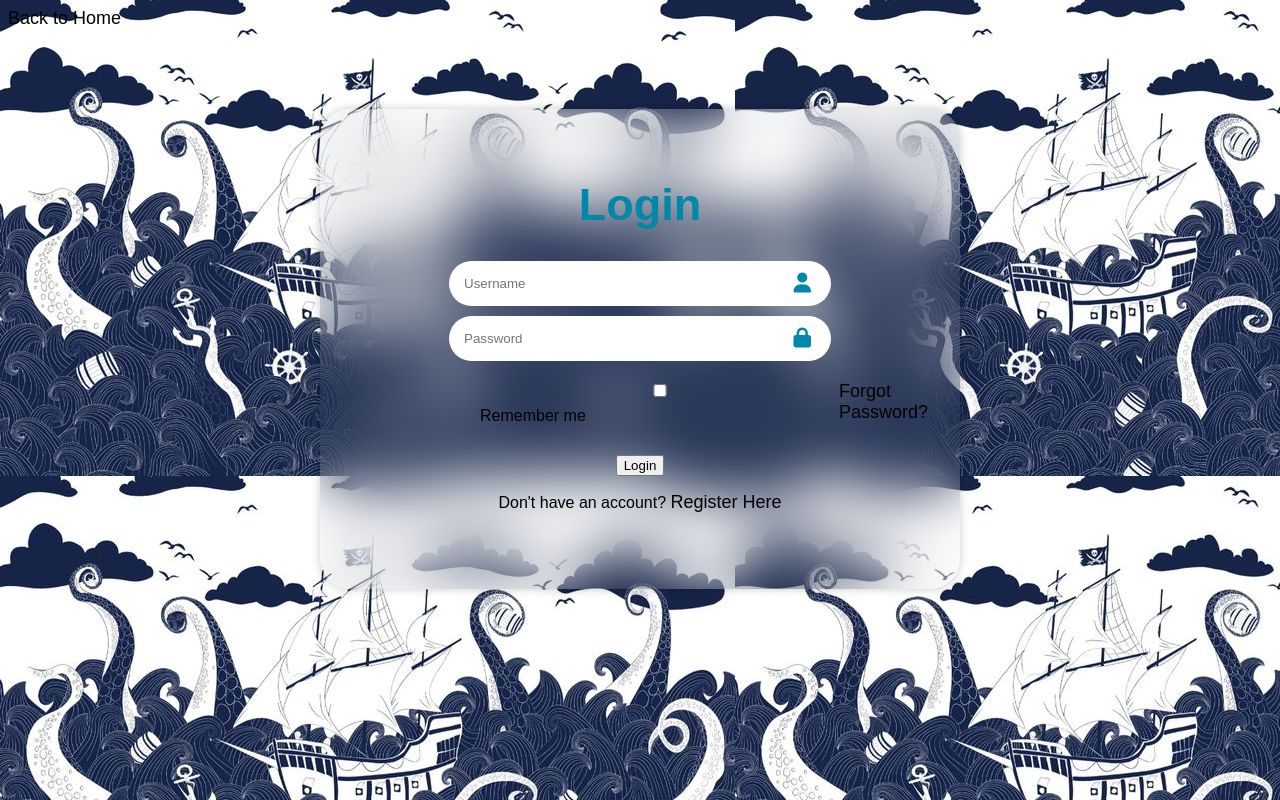
After one commit to kevinvlad03/GameHarbor, a PHP site: page /login.php in a window 1280 px wide. The commit adds this page. Run offline with PHP 8.4, Linux system fonts and the light colour scheme; some libraries are stand-ins or nearby versions.

Commit message:
Login page, initial login styling

```diff
--- a/Components/navbar.php
+++ b/Components/navbar.php
@@ -15,7 +15,7 @@
     <nav>
         <ul class="nav-links">
             <div class="login-register">
-                <li><a href="#">Login</a></li>
+                <li><a href="login.php">Login</a></li>
                 <li><a href="#">Register</a></li>
             </div>
         </ul>
--- /dev/null
+++ b/css/login.css
@@ -0,0 +1,77 @@
+body{
+    font-family: "PT Serif", sans-serif;
+    background-image: url(/Images/bgtest2.jpg);
+    overflow: hidden;
+}
+
+.login{
+    display: flex;
+    justify-content: center;
+}
+
+.card h1{
+    text-align: center;
+    font-size: 45px;
+    font-weight: 700;
+    color: #0088a9;
+
+}
+
+.card{
+    width: 40rem;
+    height: 30rem;
+    display: flex;
+    justify-content: center;
+    margin-top: 10vh;
+    border-radius: 30px;
+    box-shadow: 0 0 10px 0 rgba(0,0,0,0.2);
+    background-color: transparent;
+    /* background-color: rgba(0, 100, 124, 0.9); */
+    backdrop-filter: blur(30px);
+}
+
+.content{
+    position: relative;
+    display: flex;
+    justify-content: center;
+    flex-direction: column;
+    align-items: center;
+    margin-bottom: 20px;
+}
+
+input{
+    width: 22rem;
+    margin-bottom: 10px;
+    padding: 15px;
+    border-radius: 50px;
+    border: none;
+    outline: none;
+}
+
+input[type="submit"]{
+    padding: 10px;
+    background-color: #0088a9;
+    color: #fff;
+    cursor: pointer;
+}
+
+.content i{
+    position: absolute;
+    right:20px;
+    font-size: 20px;
+    color: #0088a9;
+    transform: translateY(60%);
+}
+
+.content i:hover{
+    color: #000;
+}
+
+.remember-forgot{
+    display: flex;
+    justify-content: space-between;
+
+    width: 20rem;
+    font-size: 16px;
+    margin: 10px 0px 30px 0px;
+}
--- /dev/null
+++ b/login.php
@@ -0,0 +1,51 @@
+<!DOCTYPE html>
+<html lang="en">
+
+<head>
+    <meta charset="UTF-8">
+    <meta name="viewport" content="width=device-width, initial-scale=1.0">
+    <title>Login</title>
+
+    <link href="css/login.css" rel="stylesheet">
+    <link href="css/navbar.css" rel="stylesheet">
+
+    <script src="https://kit.fontawesome.com/f5b71e78d1.js" crossorigin="anonymous"></script>
+
+
+</head>
+
+<body>
+    <a href="index.php">Back to Home</a>
+    <div class="login">
+        <div class="card">
+            <div class="content">
+                <h1>Login</h1>
+                <div class="username-input">
+                    <form action="login.php" method="post">
+                        <input type="text" name="username" placeholder="Username" id="username" required>
+                        <i class="fa fa-user"></i>
+                </div>
+                <div class="password-input">
+                    <input type="password" name="password" placeholder="Password" id="password" required>
+                    <i class="fa fa-lock"></i>
+                </div>
+                <div class="remember-forgot">
+                    <label><input type="checkbox" name="remember" id="remember">
+                        Remember me
+                    </label>
+                    <a href="#">Forgot Password?</a>
+                </div>
+
+                <button type="submit" name="login" class="btn">Login</button>
+
+                <div class="register-link">
+                    <p>Don't have an account? <a href="register.php">Register Here</a></p>
+                </div>
+                </form>
+            </div>
+        </div>
+
+    </div>
+</body>
+
+</html>
```
Also changed, not shown: css/carousel.css (line endings or trailing spaces), 1 other file.
